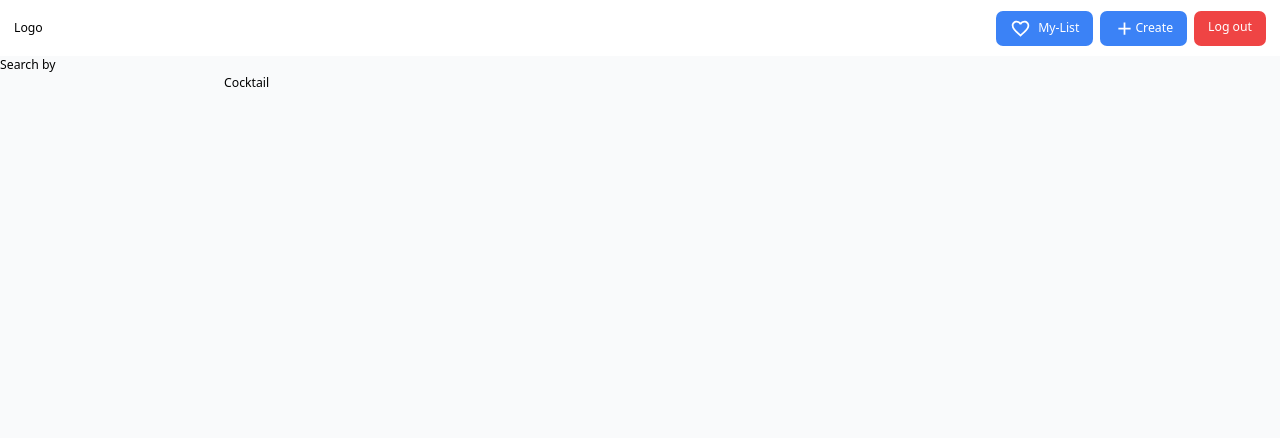
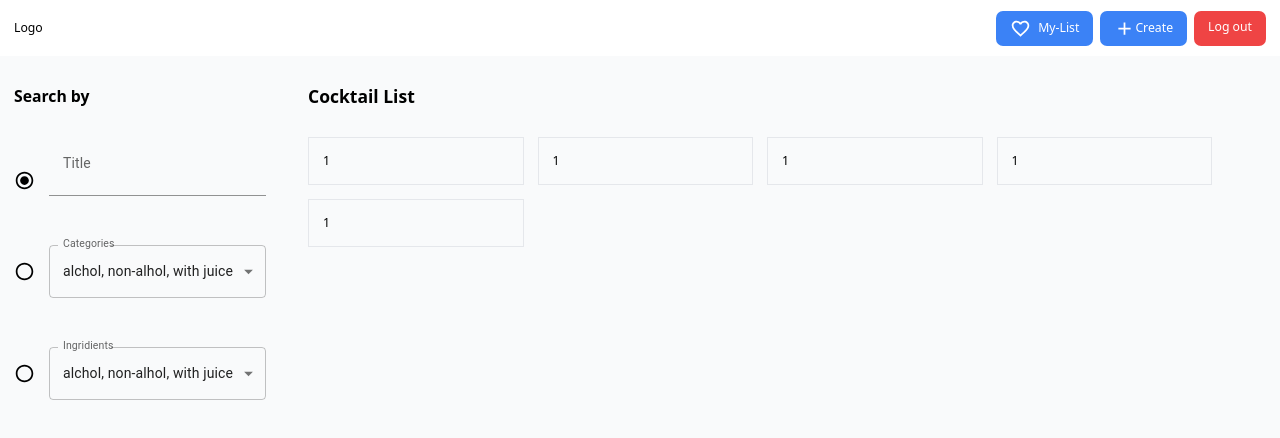
Before and after one commit to dyakym/cocktail, a Next.js app: page / in a window 1280 px wide. Shown: the top 438 px of the page. Built offline with nearby package versions, Linux system fonts and the light colour scheme.

Commit message:
main page content

```diff
--- /dev/null
+++ b/src/app/(components)/CocktailList/index.tsx
@@ -0,0 +1,15 @@
+import React from "react";
+
+const CocktailList = () => {
+ return (
+   <ul className="grid grid-cols-4 gap-4">
+     <li className="border p-4">1</li>
+     <li className="border p-4">1</li>
+     <li className="border p-4">1</li>
+     <li className="border p-4">1</li>
+     <li className="border p-4">1</li>
+   </ul>
+  )
+}
+
+export default CocktailList;
--- a/src/app/(components)/Header/index.tsx
+++ b/src/app/(components)/Header/index.tsx
@@ -13,7 +13,7 @@ const Header = () => {
       <div className="flex items-center gap-8">
         <div className="relative flex h-min">
           <div className="flex p-4 bg-gray-100"></div>
-          <Link href={"/my-list"} className="flex items-center px-4 py-2 mr-2 bg-blue-500 text-white rounded-lg hover:bg-blue-600 whitespace-nowrap ">
+          <Link href={"/cocktail/12"} className="flex items-center px-4 py-2 mr-2 bg-blue-500 text-white rounded-lg hover:bg-blue-600 whitespace-nowrap ">
             {!favorite.length ? <FavoriteBorderIcon className=" mr-2 cursor-pointer dark:text-white "></FavoriteBorderIcon>
               : <FavoriteIcon className="mr-2 cursor-pointer  dark:text-white"></FavoriteIcon>}
             <span>My-List</span>
--- a/src/app/(components)/Sidebar/index.tsx
+++ b/src/app/(components)/Sidebar/index.tsx
@@ -1,9 +1,66 @@
-import React from "react";
+'use client'
+
+import { FormControl, InputLabel, Input, Select, MenuItem } from "@mui/material";
+import React, { useState } from "react";
+import RadioButtonUncheckedIcon from '@mui/icons-material/RadioButtonUnchecked';
+import RadioButtonCheckedIcon from '@mui/icons-material/RadioButtonChecked';
+import { FilterParams } from "../../../types/Filter"
 
 const Sidebar = () => {
-  return <div className={`flex w-full flex-col bg-gray-50 dark:bg-gray-600`}>
-    Search by
+  const [choosenFilter, setChoosenFilter] = useState<FilterParams>("title")
+  const categories = ['alchol', 'non-alhol', 'with juice']
+  return <div className={`flex w-full flex-col gap-8 h-screen px-4 bg-gray-50 dark:bg-gray-600`}>
+    <h3 className="mt-8 text-lg font-semibold">Search by</h3>
+    <div className="flex flex-col gap-14">
+      <div className="flex items-center gap-4">
+    {choosenFilter === "title" ? <RadioButtonCheckedIcon className="mt-8"></RadioButtonCheckedIcon> : <RadioButtonUncheckedIcon className="mt-8"></RadioButtonUncheckedIcon>}
+    <FormControl>
+        <InputLabel htmlFor="my-input">Title</InputLabel>
+        <Input
+          className="w-full rounded border-none bg-gray-100 p-2 pl-8 placeholder-gray-500 focus:border-transparent focus:outline-none dark:bg-gray-700 dark:text-white dark:placeholder-white"
+          id="my-input"
+          aria-describedby="my-helper-text"
+        />
+        </FormControl>
+      </div>
 
+      <div className="flex items-center gap-4">
+    {choosenFilter === "categories" ? <RadioButtonCheckedIcon></RadioButtonCheckedIcon> : <RadioButtonUncheckedIcon></RadioButtonUncheckedIcon>}
+    <FormControl fullWidth>
+        <InputLabel id="demo-simple-select-label">Categories</InputLabel>
+        <Select
+          multiple
+          labelId="demo-simple-select-label"
+          id="demo-simple-select"
+           value={categories}
+          label="Category"
+          // onChange={handleChange}
+        >
+          {categories.map(category => (
+            <MenuItem value={category}>{category}</MenuItem>
+          ))}
+        </Select>
+      </FormControl>
+      </div>
+    <div className="flex items-center gap-4">
+    {choosenFilter==="ingridients" ? <RadioButtonCheckedIcon></RadioButtonCheckedIcon> :  <RadioButtonUncheckedIcon></RadioButtonUncheckedIcon>}
+    <FormControl fullWidth>
+        <InputLabel id="demo-simple-select-label">Ingridients</InputLabel>
+        <Select
+          multiple
+          labelId="demo-simple-select-label"
+          id="demo-simple-select"
+           value={categories}
+          label="Category"
+          // onChange={handleChange}
+        >
+          {categories.map(category => (
+            <MenuItem value={category}>{category}</MenuItem>
+          ))}
+        </Select>
+      </FormControl>
+      </div>
+    </div>
   </div>;
 };
 
--- a/src/app/DashboardWrapper.tsx
+++ b/src/app/DashboardWrapper.tsx
@@ -1,6 +1,5 @@
 import React from "react";
 import Header from "./(components)/Header";
-import Sidebar from "./(components)/Sidebar";
 
 const DashboardWrapper = ({children}: {children: React.ReactNode }) => {
   return (
--- /dev/null
+++ b/src/app/cocktail/[id]/page.tsx
@@ -0,0 +1,5 @@
+export default function CocktailInfo () {
+ return (
+   <div className="">CocktailInfo page</div>
+  )
+}
--- a/src/app/page.tsx
+++ b/src/app/page.tsx
@@ -1,12 +1,19 @@
+import CocktailList from "./(components)/CocktailList";
 import Sidebar from "./(components)/Sidebar";
 
 export default function Home() {
   return (
-    <main className=" flex w-full flex-col bg-gray-50 dark:bg-gray-600">
-         <Sidebar></Sidebar>
-       <div className={`flex flex-col gap-8 row-start-2 items-center sm:items-start md:pl-64`}>
-      Cocktail
-      </div>
+    <main className=" flex w-full bg-gray-50 dark:bg-gray-600">
+      <aside className="w-1/4 max-w-[280px] bg-white dark:bg-gray-700">
+      <Sidebar></Sidebar>
+       </aside>
+
+       <section className="w-3/4 p-8">
+        <div className="flex flex-col  gap-8">
+          <h2 className="text-xl font-bold">Cocktail List</h2>
+          <CocktailList></CocktailList>
+          </div>
+      </section>
     </main>
   );
 }
--- /dev/null
+++ b/src/types/Filter.ts
@@ -0,0 +1 @@
+export type FilterParams = "title" | "categories" | "ingridients";
```
